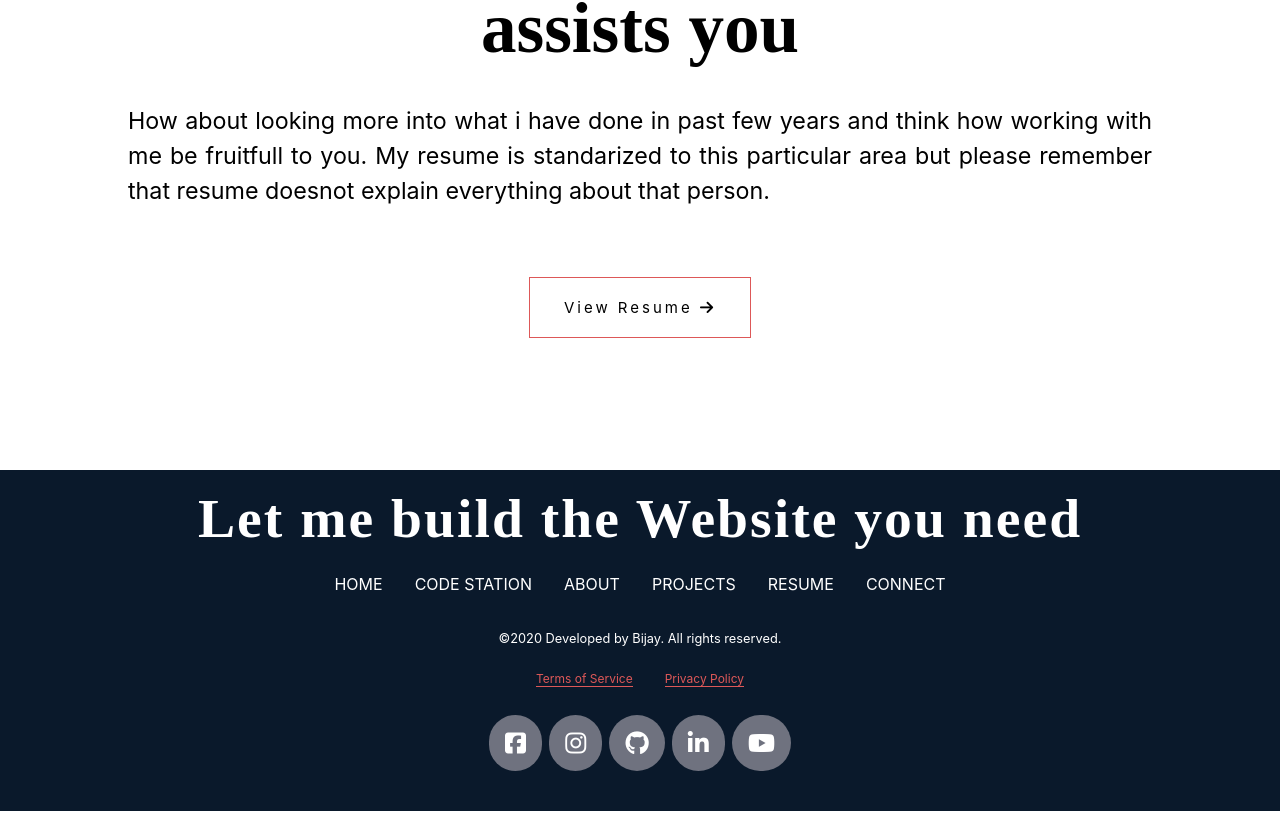
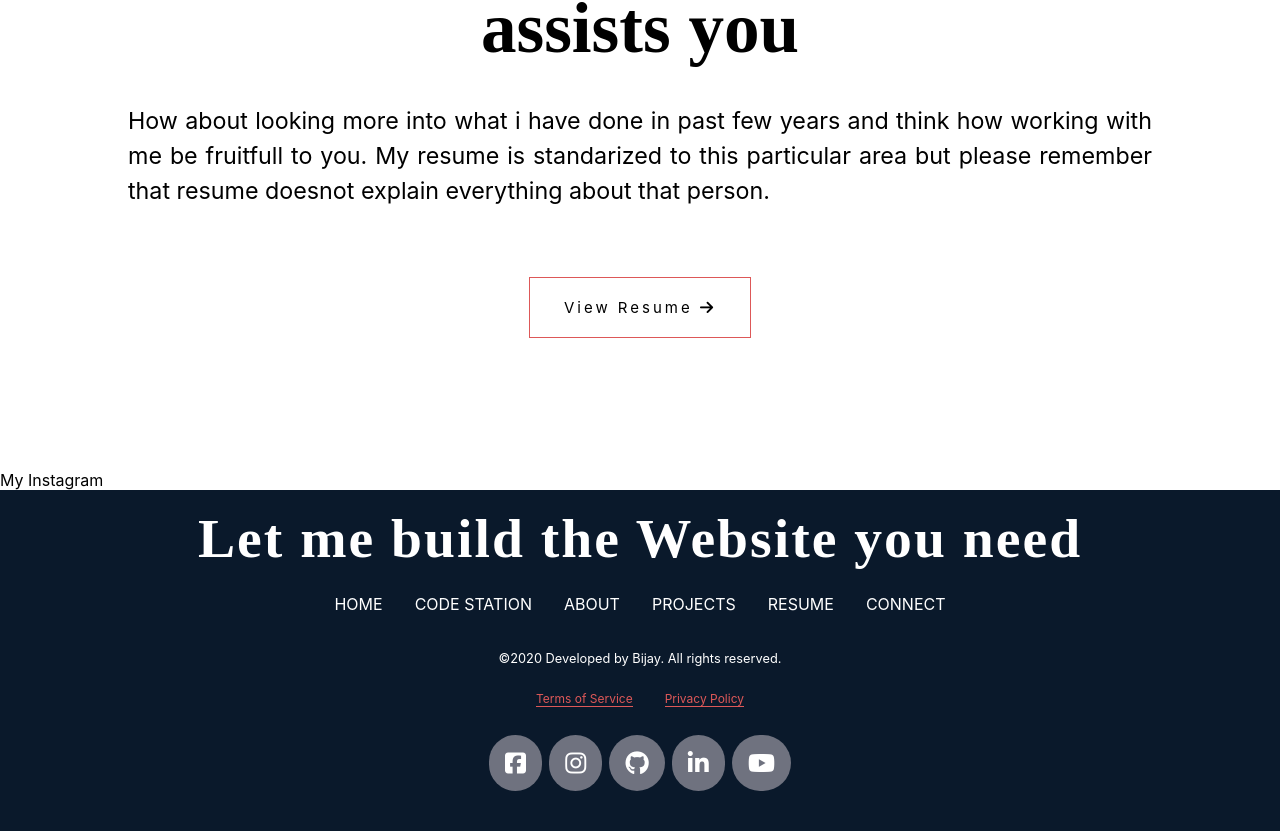
Before and after one commit to bijaybdrkarki/portfolio-react, a React (Create React App) app in the folder portfolio/: page /about in a window 1280 px wide. Shown: the part 1690-2521 px from the top of the page. Built offline with nearby package versions, Linux system fonts and the light colour scheme; a web font is replaced by a local one.

Commit message:
new section started

```diff
--- a/portfolio/src/components/about/about.js
+++ b/portfolio/src/components/about/about.js
@@ -86,6 +86,11 @@ const About= ()=> {
                 <Link to="/resume">View Resume <i class="fas fa-arrow-right"></i></Link>
             </div>
         </section>
+        <section>
+            <h1>My Instagram</h1>
+
+
+        </section>
         <Footer />
         </>
     )
```
